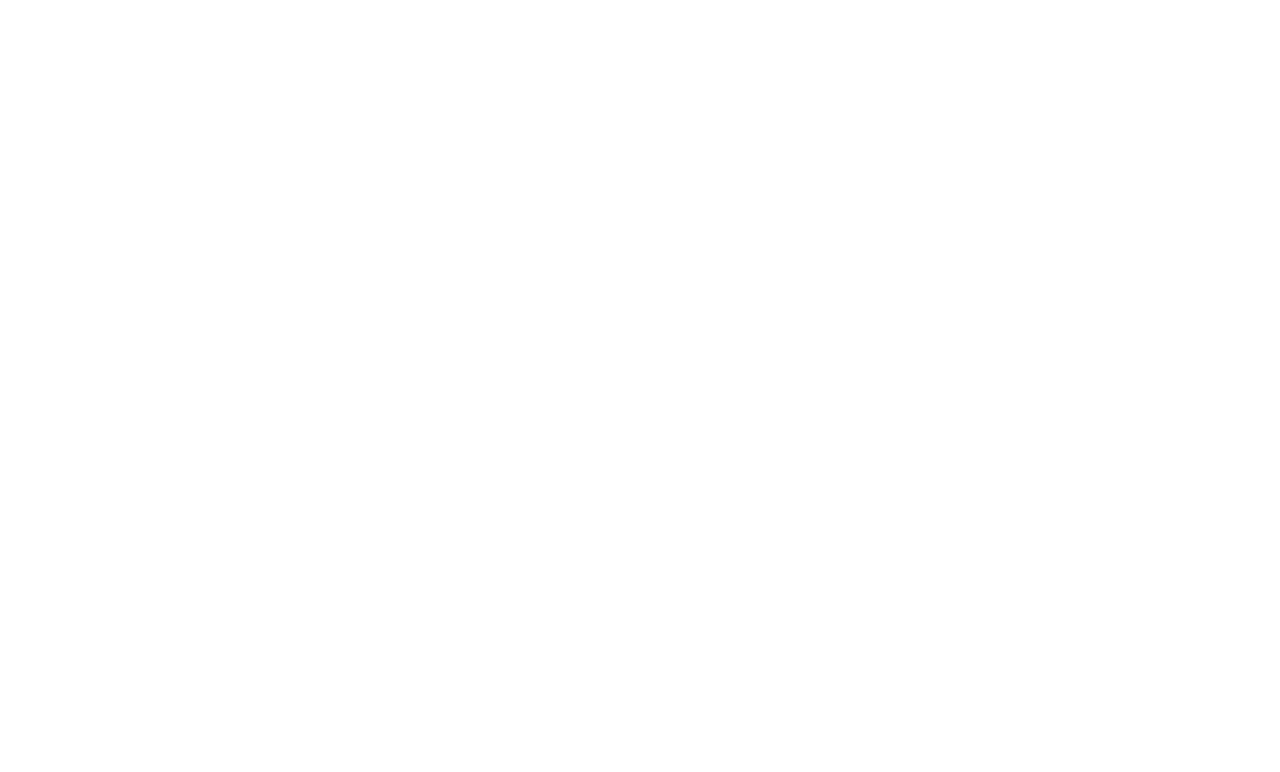
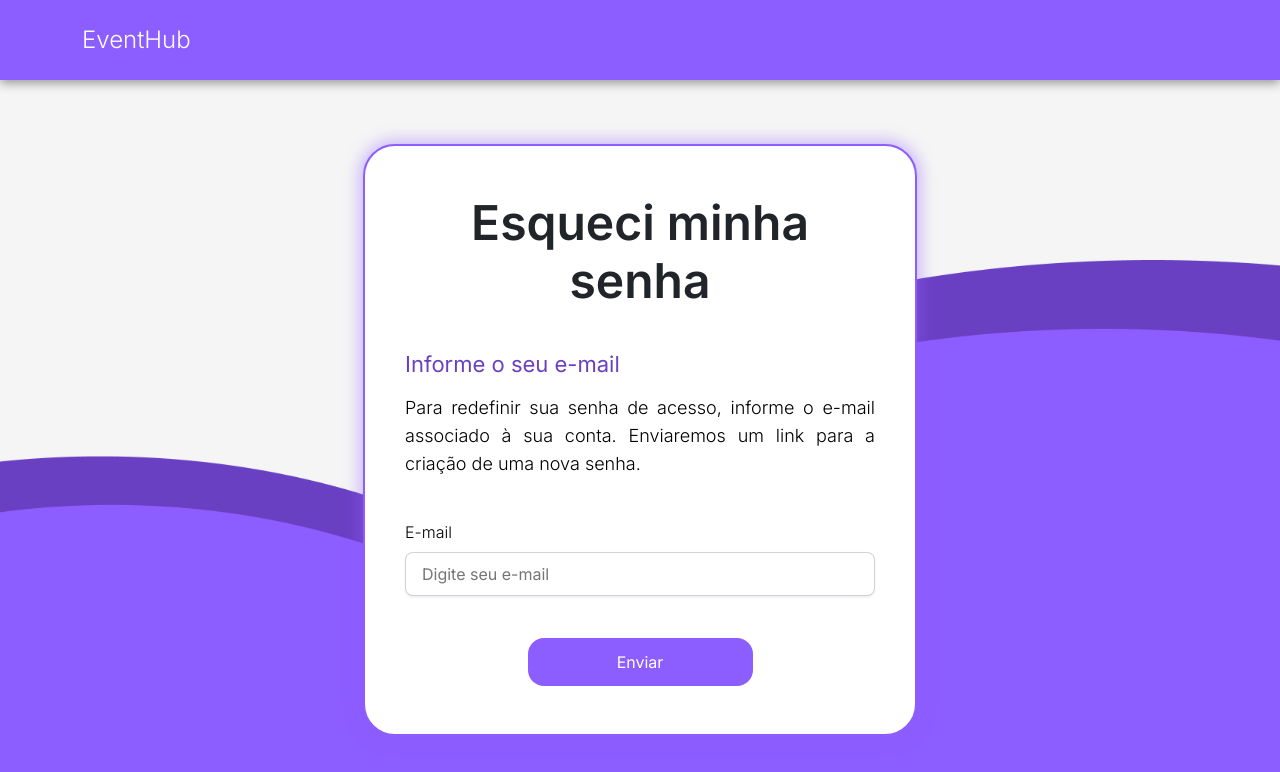
Before and after one commit to Eventhub-TCC/eventhub-tcc.github.io, a React (Create React App) app: page /esqueci-senha in a window 1280 px wide. Before the commit this address had no page. Shown: the top 772 px of the page. Built offline with nearby package versions, Linux system fonts and the light colour scheme.

Commit message:
feat(senha): cria pagina esqueci minha senha
- Rota /esqueci-senha criada
- Página de esqueci minha senha criada
- Instrução agora é um componente e foi ajustada no cadastro do usuário

```diff
--- a/src/App.tsx
+++ b/src/App.tsx
@@ -3,6 +3,7 @@
 import CadastroUsuario from './paginas/CadastroUsuario/CadastroUsuario'
 import CadastroEvento from './paginas/CadastroEvento/CadastroEvento'
 import UsuarioLayout from './componentes/UsuarioLayout/UsuarioLayout'
+import EsqueciSenha from './paginas/EsqueciSenha/EsqueciSenha'
 
 const App = () => {
   return (
@@ -11,6 +12,7 @@
         <Route element={<UsuarioLayout />}>
           <Route path='login' element={<Login />}/>
           <Route path='cadastro' element={<CadastroUsuario />}/>
+          <Route path='esqueci-senha' element={<EsqueciSenha />}/>
         </Route>
         <Route path='criar-evento' element={<CadastroEvento />}/>
       </Routes>
--- /dev/null
+++ b/src/componentes/Instrucao/Instrucao.css
@@ -0,0 +1,25 @@
+.instrucao__titulo{
+    color: var(--purple-800);
+    font-size: 1.375rem;
+    font-weight: 400;
+    margin-bottom: 1rem;
+}
+
+.instrucao__texto{
+    color: black;
+    text-align: justify;
+    font-size: 1.125rem;
+    font-weight: 300;
+    line-height: 1.75rem;
+    margin: 0;
+}
+
+@media screen and (max-width: 460px){
+    .instrucao__titulo{
+        font-size: 1.25rem;
+    }
+
+    .instrucao__texto{
+        font-size: 1rem;
+    }
+}
--- /dev/null
+++ b/src/componentes/Instrucao/Instrucao.tsx
@@ -0,0 +1,16 @@
+import './Instrucao.css'
+
+const Instrucao = ({titulo, texto}: any) => {
+    return (
+        <div>
+            <h3 className='instrucao__titulo'>
+                {titulo}
+            </h3>
+            <p className='instrucao__texto'>
+                {texto}
+            </p>
+        </div>
+    )
+}
+
+export default Instrucao
--- a/src/paginas/CadastroUsuario/CadastroUsuario.css
+++ b/src/paginas/CadastroUsuario/CadastroUsuario.css
@@ -1,19 +1,3 @@
-.cadastro-usuario__titulo-instrucao{
-    color: var(--purple-800);
-    font-size: 1.375rem;
-    font-weight: 400;
-    margin-bottom: 1rem;
-}
-
-.cadastro-usuario__texto-instrucao{
-    color: black;
-    text-align: justify;
-    font-size: 1.125rem;
-    font-weight: 300;
-    line-height: 1.75rem;
-    margin: 0;
-}
-
 .cadastro-usuario__opcoes-container{
     margin: 1.1rem 0;
 }
@@ -110,13 +94,3 @@
         width: 100%;
     }
 }
-
-@media screen and (max-width: 460px){
-    .cadastro-usuario__titulo-instrucao{
-        font-size: 1.25rem;
-    }
-
-    .cadastro-usuario__texto-instrucao{
-        font-size: 1rem;
-    }
-}
--- a/src/paginas/CadastroUsuario/CadastroUsuario.tsx
+++ b/src/paginas/CadastroUsuario/CadastroUsuario.tsx
@@ -9,6 +9,7 @@
 import axios from "axios"
 import FeedbackFormulario from "../../componentes/FeedbackFormulario/FeedbackFormulario"
 import { PatternFormat } from "react-number-format"
+import Instrucoes from "../../componentes/Instrucao/Instrucao"
 
 interface Usuarios{
     organizador: boolean;
@@ -642,14 +643,10 @@
             }
             {
                 passoAtual <= qtdPassos ?
-                    <div>
-                        <h3 className='cadastro-usuario__titulo-instrucao'>
-                            {instrucoesFiltradas[passoAtual]?.titulo}
-                        </h3>
-                        <p className='cadastro-usuario__texto-instrucao'>
-                            {instrucoesFiltradas[passoAtual]?.texto}
-                        </p>
-                    </div>
+                    <Instrucoes
+                        titulo={instrucoesFiltradas[passoAtual]?.titulo}
+                        texto={instrucoesFiltradas[passoAtual]?.texto}
+                    />
                 : ''
             }
             {
--- /dev/null
+++ b/src/paginas/EsqueciSenha/EsqueciSenha.css
@@ -0,0 +1,16 @@
+.esqueci-senha__container-botao{
+    width: 100%;
+    min-width: fit-content;
+    display: flex;
+    justify-content: center;
+}
+
+.esqueci-senha__botao{
+    width: 14.0625rem;
+}
+
+@media screen and (max-width: 700px){
+    .esqueci-senha__botao{
+        width: 100%;
+    }
+}
--- /dev/null
+++ b/src/paginas/EsqueciSenha/EsqueciSenha.tsx
@@ -0,0 +1,106 @@
+import './EsqueciSenha.css'
+import { ChangeEvent, FormEvent, useState } from 'react';
+import axios from 'axios';
+import Formulario from '../../componentes/Formulario/Formulario'
+import Input from '../../componentes/Input/Input';
+import Botao from '../../componentes/Botao/Botao';
+import Instrucao from '../../componentes/Instrucao/Instrucao';
+import ErroCampoForm from '../../componentes/ErroCampoForm/ErroCampoForm';
+import FeedbackFormulario from '../../componentes/FeedbackFormulario/FeedbackFormulario';
+
+const EsqueciSenha = () => {
+    const [email, setEmail] = useState('');
+    const [carregando, setCarregando] = useState(false);
+    const [erro, setErro] = useState(false);
+    const [formSucesso, setFormSucesso] = useState<boolean | null>(null);
+
+    const enviarLink = async (e: FormEvent) => {
+        e.preventDefault();
+        if(erro) return;
+        try{
+            setCarregando(true);
+            await axios.post('http://localhost:3000/users/forgot-password', {email});
+            setFormSucesso(true);
+        }
+        catch(e: any){
+            if(e.code === 'ERR_NETWORK'){
+                setFormSucesso(false);
+                return;
+            }
+            setErro(true);
+        }
+        finally{
+            setCarregando(false);
+        }
+    }
+
+    return (
+        <Formulario titulo={formSucesso === null ? 'Esqueci minha senha' : ''} onSubmit={enviarLink}>
+            {
+                formSucesso === null ?
+                    <>
+                        <Instrucao
+                            titulo="Informe o seu e-mail"
+                            texto="Para redefinir sua senha de acesso, informe o e-mail associado à sua conta. Enviaremos um link para a criação de uma nova senha."
+                        />
+                        <div>
+                            <Input
+                                cabecalho
+                                cabecalhoTexto='E-mail'
+                                tipo='email'
+                                dica='Digite seu e-mail'
+                                obrigatorio
+                                onChange={(e: ChangeEvent<HTMLInputElement>) => {
+                                    setEmail(e.target.value);
+                                    setErro(false);
+                                }}
+                                valor={email}
+                                name='email'
+                                autoComplete='email'
+                            />
+                            {
+                                erro &&
+                                <ErroCampoForm
+                                    mensagem='E-mail não encontrado'
+                                />
+                            }
+                        </div>
+                        <div className='esqueci-senha__container-botao'>
+                            <div className='esqueci-senha__botao'>
+                                <Botao
+                                    tamanho='max'
+                                    texto={
+                                        carregando ?
+                                            <div className="spinner-border spinner-border-sm" role="status">
+                                                <span className="visually-hidden">Carregando...</span>
+                                            </div>
+                                        : 'Enviar'
+                                    }
+                                    submit
+                                />
+                            </div>
+                        </div>
+                    </>
+                : formSucesso ?
+                    <FeedbackFormulario
+                        icone='fa-solid fa-envelope-circle-check'
+                        titulo='E-mail enviado!'
+                        texto='O e-mail de redefinição de senha foi enviado. Caso não encontre na caixa de entrada, verifique a caixa de spam.'
+                        textoBotao='Voltar ao início'
+                        caminhoBotao='/'
+                    />
+                :
+                <FeedbackFormulario
+                    erro
+                    icone='fa-regular fa-circle-xmark'
+                    titulo='Oops...'
+                    texto='Um problema inesperado ocorreu e não foi possível enviar o e-mail de redefinição de senha. Por favor, tente novamente mais tarde.'
+                    textoBotao='Voltar ao início'
+                    caminhoBotao='/'
+                />
+            }
+        </Formulario>
+    )
+}
+
+export default EsqueciSenha
```
